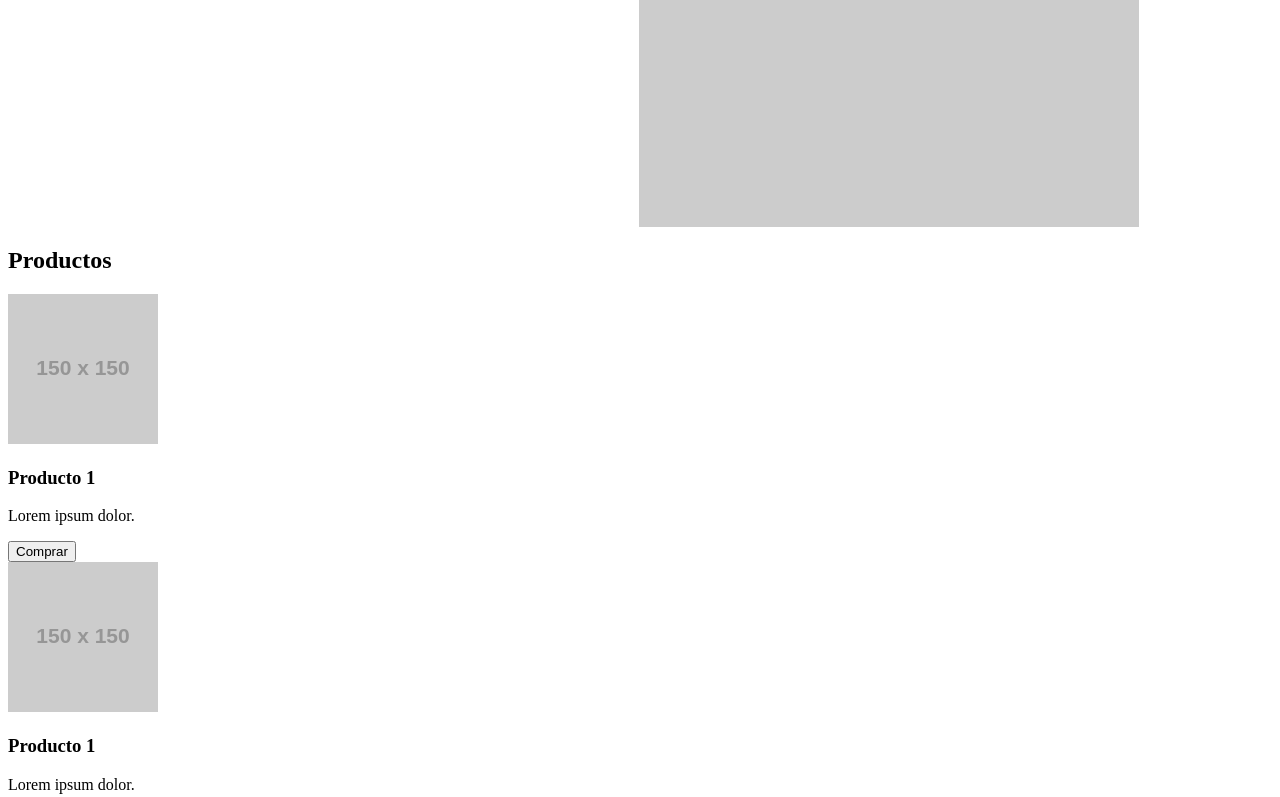
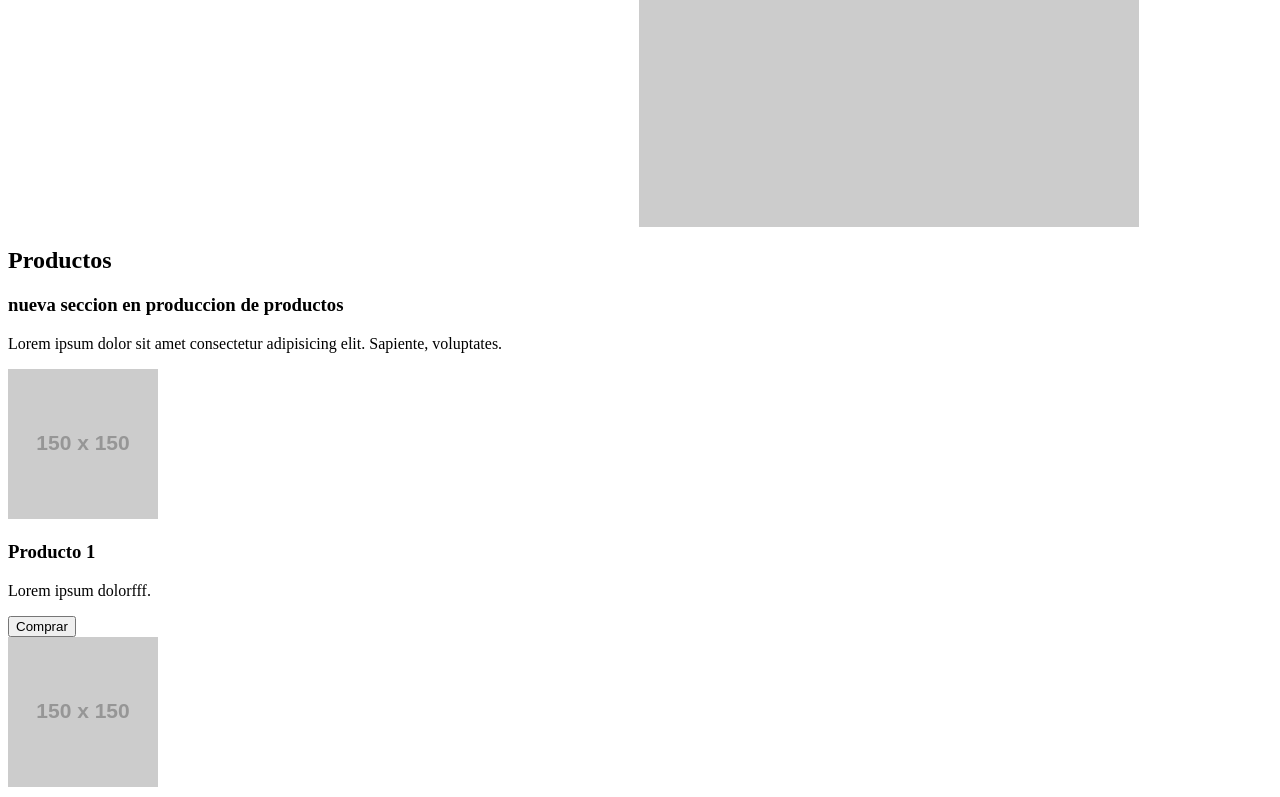
Before and after one commit to sergiopinelli1/clase-04-git, a plain HTML site: page index.html in a window 1280 px wide. Shown: the part 431-1228 px from the top of the page. Drawn offline with Linux system fonts and the light colour scheme; placeholder pictures from the web are drawn by us.

Commit message:
nueva seccion en proceso

```diff
--- a/index.html
+++ b/index.html
@@ -60,10 +60,13 @@
       <section>
         <h2>Productos</h2>
 
+        <h3>nueva seccion en produccion de productos</h3>
+        <p>Lorem ipsum dolor sit amet consectetur adipisicing elit. Sapiente, voluptates.</p>
+
         <article>
           <img src="https://via.placeholder.com/150" alt="" />
           <h3>Producto 1</h3>
-          <p>Lorem ipsum dolor.</p>
+          <p>Lorem ipsum dolorfff.</p>
           <button>Comprar</button>
         </article>
         <article>
```
